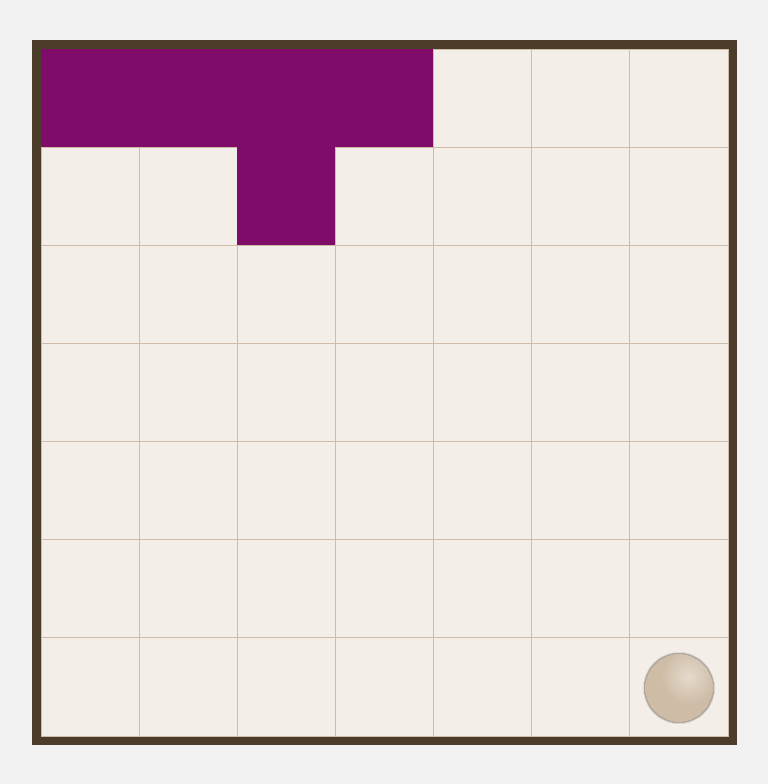
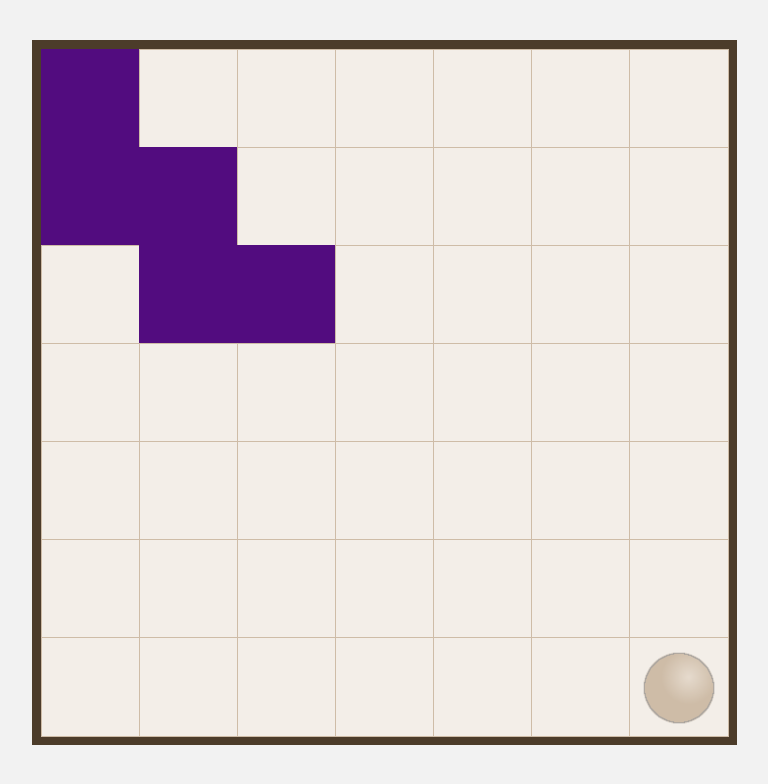
Before and after one commit to Gregcop1/city-planner-solver, an Angular app: page / in a window 1280 px wide. Shown: the top 784 px of the page, without its empty margins (256-1024 px from the left). Built offline with nearby package versions, Linux system fonts and the light colour scheme.

Commit message:
feat: checks conflicts

```diff
--- a/src/assets/styles/settings/_colors.scss
+++ b/src/assets/styles/settings/_colors.scss
@@ -3,6 +3,7 @@ $wood:  #4c3c2a;
 $wood-light:  lighten($wood, 50);
 $wood-lightest:  lighten($wood, 70);
 $wood-lamp:  lighten($wood, 55);
+$error: #730400;
 
 $hue-rotation: 35deg;
 $piece-1: #0c4c7f;
--- a/src/components/board/board.component.ts
+++ b/src/components/board/board.component.ts
@@ -14,6 +14,8 @@ import {Piece} from '../../models/Piece';
 export class BoardComponent implements OnInit {
   @Input()
   private forbidden: ICoord;
+
+  private readonly UNUSABLE_FRAME: number = -2;
 
   private frames: Frame[][] = [];
   private originalFrames: Frame[][] = [];
@@ -82,8 +84,13 @@ export class BoardComponent implements OnInit {
       this.frames = frames.map((row: Frame[]) => {
         return row.map((frame: Frame) => {
           let value: number;
+          const alreadyUsed: boolean = 0 !== frame.value || frame.forbidden;
+
           if (null !== (value = current.getValue({x: frame.x, y: frame.y}))) {
-            return {...frame, value};
+            return {
+              ...frame,
+              value: (0 === value || (0 === frame.value && !frame.forbidden)) ? value : this.UNUSABLE_FRAME
+            };
           }
 
           return frame;
--- a/src/components/frame/frame.component.scss
+++ b/src/components/frame/frame.component.scss
@@ -9,6 +9,7 @@
   background: $wood-lightest url('../../assets/img/lamp.png') 50% 50% no-repeat; background-size: contain;
 }
 
+:host.frame--2 { background-color: $error; border-color: $error; }
 :host.frame-1 { background-color: $piece-1; border-color: $piece-1; }
 :host.frame-2 { background-color: $piece-2; border-color: $piece-2; }
 :host.frame-3 { background-color: $piece-3; border-color: $piece-3; }
--- a/src/services/pieces.service.ts
+++ b/src/services/pieces.service.ts
@@ -9,7 +9,7 @@ export class PiecesService {
 
   constructor() {
     this.initPieces();
-    this.selectPiece(3);
+    this.selectPiece(2);
   }
 
   private selectPiece(number: number) {
```
